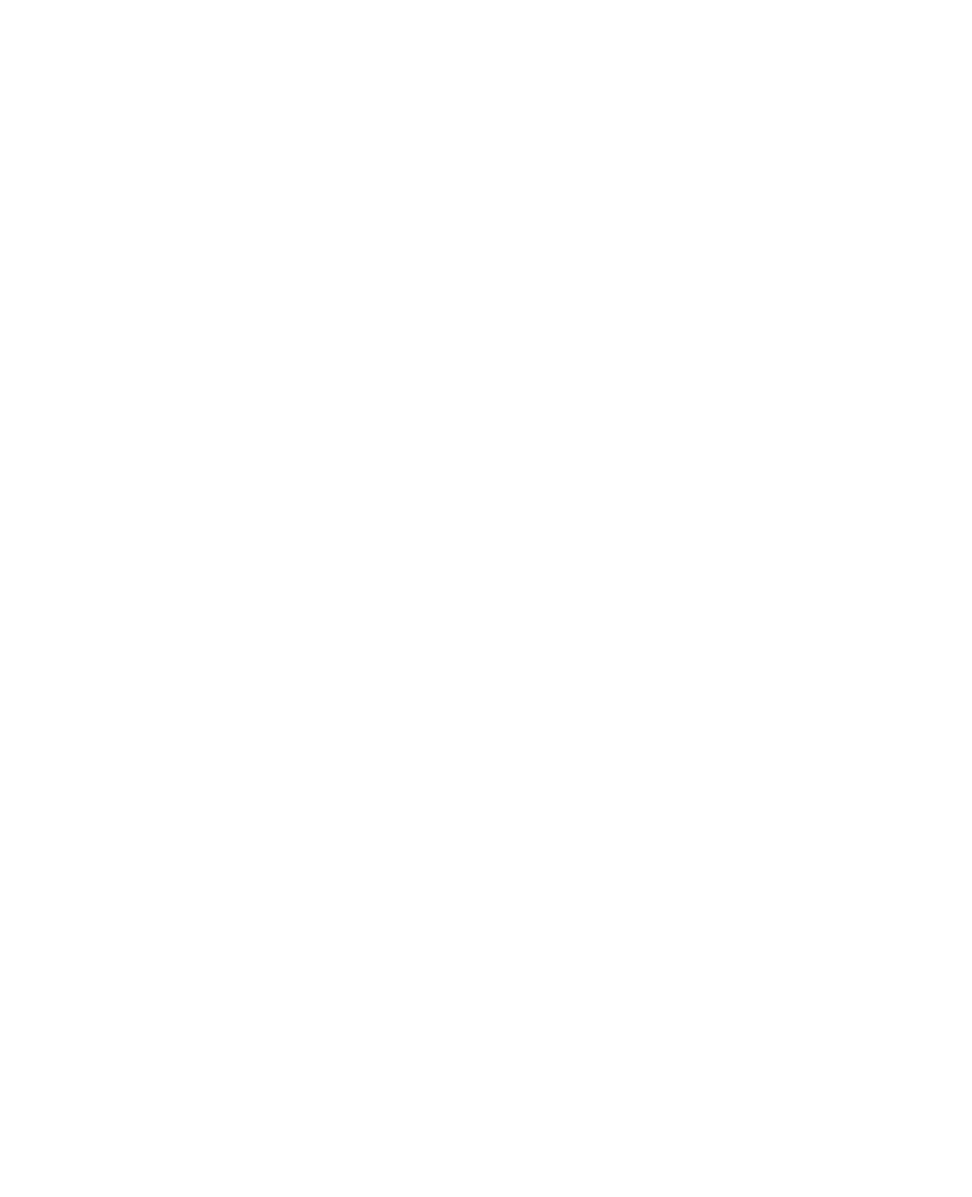
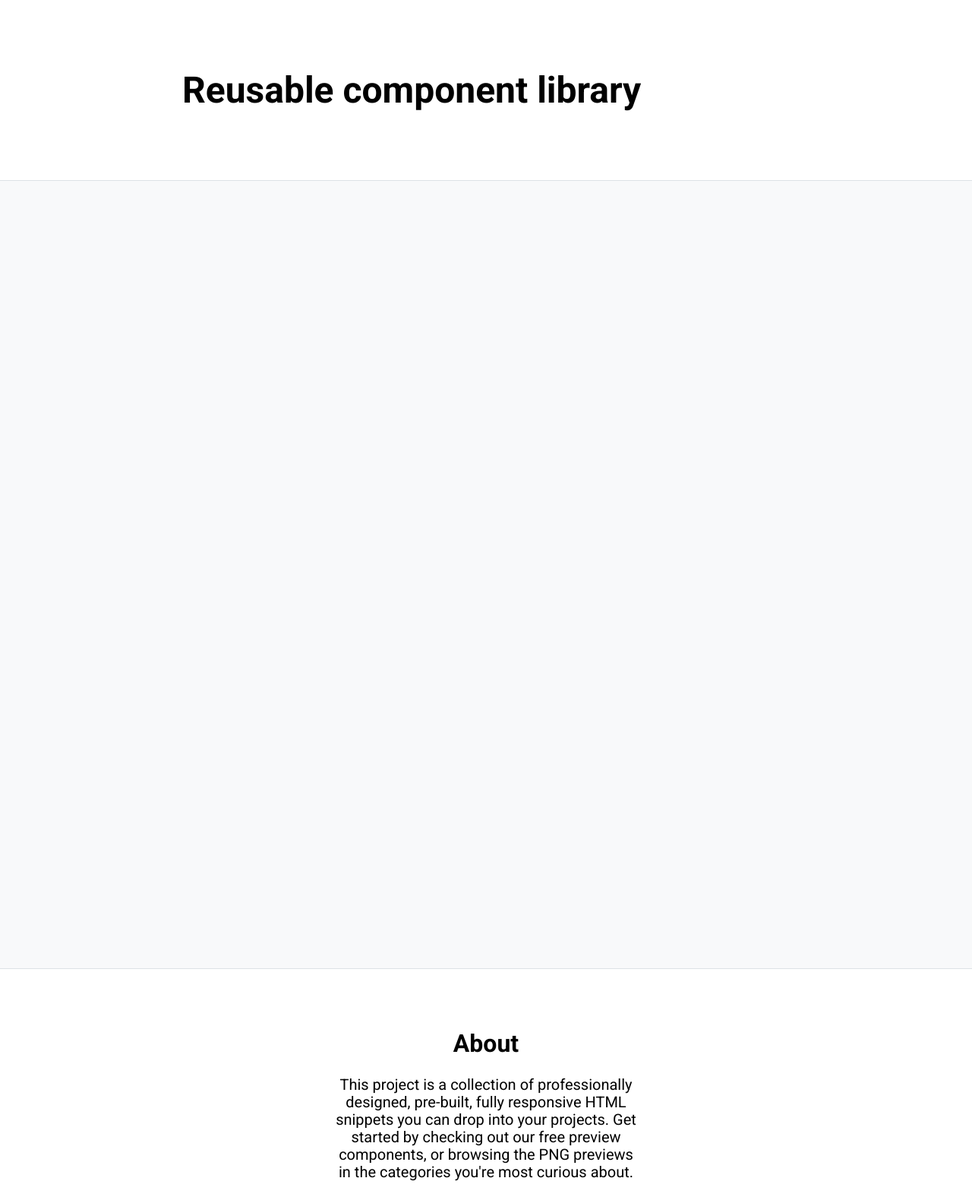
Before and after one commit to js-tasks-ru/htmlcss-20230911-4_frenky233, a website: page index.html in a window 1280 px wide. Shown: the whole page at 76% size. Before the commit the page ends 800 px from the top, so only its background shows below. Drawn offline with Linux system fonts and the light colour scheme.

Commit message:
4th task

```diff
--- a/assets/css/main.css
+++ b/assets/css/main.css
@@ -1,5 +1,12 @@
 @import 'normalize.css';
 @import '../fonts/fonts.css';
+@import '../../components/page/page.css';
+@import '../../components/header/header.css';
+@import '../../components/header/__title/header__title.css';
+@import '../../components/main/main.css';
+@import '../../components/footer/footer.css';
+@import '../../components/footer/__body/footer__body.css';
+@import '../../components/footer/__title/footer__title.css';
 
 :root {
     --white: #ffffff;
--- /dev/null
+++ b/components/footer/__body/footer__body.css
@@ -0,0 +1,5 @@
+.footer__body{
+	margin: 0 auto;
+	text-align: center;
+	max-width: 50%;
+}
--- /dev/null
+++ b/components/footer/__title/footer__title.css
@@ -0,0 +1,5 @@
+.footer__title{
+	margin-top: 0;
+	margin-bottom: 1.5rem;
+	font-size: 2rem;
+}
--- /dev/null
+++ b/components/footer/footer.css
@@ -0,0 +1,7 @@
+.footer{
+	box-sizing: border-box;
+	height: 300px;
+	font-size: 20px;
+	padding-block: 5rem;
+	text-align: center;
+}
--- /dev/null
+++ b/components/header/__title/header__title.css
@@ -0,0 +1,6 @@
+.header__title{
+	font-size: 3rem;
+	display: table-cell;
+	vertical-align: middle;
+	margin: 0;
+}
--- /dev/null
+++ b/components/header/header.css
@@ -0,0 +1,4 @@
+.header{
+	display: table;
+	height: 237px;
+}
--- /dev/null
+++ b/components/main/main.css
@@ -0,0 +1,7 @@
+.main{
+	background-color: var(--grey-1);
+	margin-inline: -15rem;
+	padding-inline: 15rem;
+	height: 1036px;
+	border-block: 1px solid var(--grey-2);
+}
--- /dev/null
+++ b/components/page/page.css
@@ -0,0 +1,5 @@
+.page{
+	margin: 0;
+	padding-left: 15rem;
+	padding-right: 15rem;
+}
--- a/index.html
+++ b/index.html
@@ -2,9 +2,23 @@
 <!-- Главная страница -->
 <html lang="ru">
     <head>
+        <meta charset="utf-8">
         <link rel="stylesheet" href="./assets/css/main.css">
+        <title>Reusable component library</title>
     </head>
     <body>
-
+        <div class="page">
+            <header class="header">
+                <h1 class="header__title">Reusable component library</h1>
+            </header>
+            <section class="main">
+            </section>
+            <footer class="footer">
+                <div class="footer__body">
+                    <h2 class="footer__title">About</h2>
+                    <p>This project is a collection of professionally designed, pre-built, fully responsive HTML snippets you can drop into your projects. Get started by checking out our free preview components, or browsing the PNG previews in the categories you're most curious about.</p>
+                </div>
+            </footer>
+        </div>
     </body>
 </html>
```
